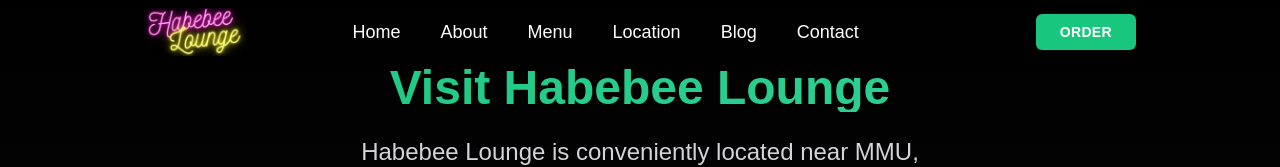
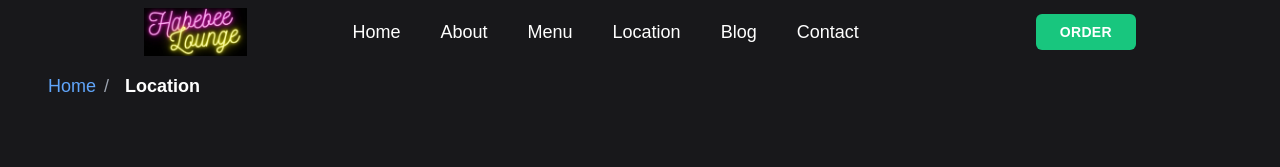
Before and after one commit to daikimedia/habebee, a Next.js app: page /location in a window 1280 px wide. Shown: the top 167 px of the page. Built offline with nearby package versions, Linux system fonts and the light colour scheme.

Commit message:
adding breadcrumbs

```diff
--- a/package.json
+++ b/package.json
@@ -22,6 +22,7 @@
   "devDependencies": {
     "@eslint/eslintrc": "^3",
     "@types/node": "^20",
+    "@types/prop-types": "^15.7.14",
     "@types/react": "^19",
     "@types/react-dom": "^19",
     "eslint": "^9",
--- a/src/app/about/page.tsx
+++ b/src/app/about/page.tsx
@@ -1,12 +1,45 @@
+import Link from "next/link";
 import About1 from "@/components/about/about1";
 import About2 from "@/components/about/about2";
 import Owner from "@/components/about/owner";
 import Video from "@/components/about/video";
 import Social from "@/components/social";
+import BreadcrumbSchema from "@/components/breadcrumbs/bread";
 
-export default function Home() {
+const breadcrumbs = [
+  { name: "Home", url: "/" },
+  { name: "About", url: "/about" },
+];
+
+export default function AboutPage() {
   return (
     <>
+      {/* Breadcrumb Schema for SEO */}
+      <BreadcrumbSchema breadcrumbs={breadcrumbs} />
+
+      {/* Breadcrumbs Section */}
+      <div className="bg-zinc-900 text-white py-3 px-6 shadow-md mt-[60px]">
+        <nav aria-label="breadcrumb" className="max-w-7xl mx-auto">
+          <div className="ml-6"> {/* Ye sirf breadcrumbs ko move karega */}
+            <ol className="flex items-center space-x-2 text-lg">
+              {breadcrumbs.map((crumb, index) => (
+                <li key={index} className="flex items-center">
+                  {index !== breadcrumbs.length - 1 ? (
+                    <Link href={crumb.url} className="hover:underline text-blue-400">
+                      {crumb.name}
+                    </Link>
+                  ) : (
+                    <span className="font-semibold">{crumb.name}</span>
+                  )}
+                  {index !== breadcrumbs.length - 1 && <span className="mx-2 text-gray-400">/</span>}
+                </li>
+              ))}
+            </ol>
+          </div>
+        </nav>
+      </div>
+
+      {/* About Page Sections */}
       <About1 />
       <About2 />
       <Owner />
--- a/src/app/blog/page.tsx
+++ b/src/app/blog/page.tsx
@@ -1,8 +1,41 @@
+import Link from "next/link";
 import { BLOG } from "@/components/blog/blog";
+import BreadcrumbSchema from "@/components/breadcrumbs/bread";
+
+const breadcrumbs = [
+  { name: "Home", url: "/" },
+  { name: "Blog", url: "/blog" },
+];
 
 export default function BlogPage() {
   return (
     <>
+      {/* Breadcrumb Schema for SEO */}
+      <BreadcrumbSchema breadcrumbs={breadcrumbs} />
+
+      {/* Breadcrumbs Section */}
+      <div className="bg-zinc-900 text-white py-3 px-6 shadow-md mt-[60px]">
+        <nav aria-label="breadcrumb" className="max-w-7xl mx-auto">
+          <div className="ml-6"> {/* Ye sirf breadcrumbs ko move karega */}
+            <ol className="flex items-center space-x-2 text-lg">
+              {breadcrumbs.map((crumb, index) => (
+                <li key={index} className="flex items-center">
+                  {index !== breadcrumbs.length - 1 ? (
+                    <Link href={crumb.url} className="hover:underline text-blue-400">
+                      {crumb.name}
+                    </Link>
+                  ) : (
+                    <span className="font-semibold">{crumb.name}</span>
+                  )}
+                  {index !== breadcrumbs.length - 1 && <span className="mx-2 text-gray-400">/</span>}
+                </li>
+              ))}
+            </ol>
+          </div>
+        </nav>
+      </div>
+
+      {/* Blog Content */}
       <BLOG />
     </>
   );
--- a/src/app/contact/page.tsx
+++ b/src/app/contact/page.tsx
@@ -1,10 +1,43 @@
+import Link from "next/link";
 import Form from "@/components/contact/form";
 import Group from "@/components/contact/group";
 import Map from "@/components/contact/map";
+import BreadcrumbSchema from "@/components/breadcrumbs/bread";
+
+const breadcrumbs = [
+  { name: "Home", url: "/" },
+  { name: "Contact", url: "/contact" },
+];
 
 export default function Contact() {
   return (
     <>
+      {/* Breadcrumb Schema for SEO */}
+      <BreadcrumbSchema breadcrumbs={breadcrumbs} />
+
+      {/* Breadcrumbs Section */}
+      <div className="bg-zinc-900 text-white py-3 px-6 shadow-md mt-[60px]">
+        <nav aria-label="breadcrumb" className="max-w-7xl mx-auto">
+          <div className="ml-6"> {/* Ye sirf breadcrumbs ko move karega */}
+            <ol className="flex items-center space-x-2 text-lg">
+              {breadcrumbs.map((crumb, index) => (
+                <li key={index} className="flex items-center">
+                  {index !== breadcrumbs.length - 1 ? (
+                    <Link href={crumb.url} className="hover:underline text-blue-400">
+                      {crumb.name}
+                    </Link>
+                  ) : (
+                    <span className="font-semibold">{crumb.name}</span>
+                  )}
+                  {index !== breadcrumbs.length - 1 && <span className="mx-2 text-gray-400">/</span>}
+                </li>
+              ))}
+            </ol>
+          </div>
+        </nav>
+      </div>
+
+      {/* Contact Page Content */}
       <Form />
       <Map />
       <Group />
--- a/src/app/location/page.tsx
+++ b/src/app/location/page.tsx
@@ -1,5 +1,12 @@
+import Link from "next/link";
+import Head from "next/head";
 import Location from "@/components/location/location";
-import Head from "next/head";
+import BreadcrumbSchema from "@/components/breadcrumbs/bread";
+
+const breadcrumbs = [
+  { name: "Home", url: "/" },
+  { name: "Location", url: "/location" },
+];
 
 const LocationPage = () => {
   return (
@@ -11,6 +18,33 @@ const LocationPage = () => {
           content="Visit Habebee Lounge in Cyberjaya, conveniently located near MMU, Mutiara Ville, and the hospital. Enjoy the best food in the area today!"
         />
       </Head>
+
+      {/* Breadcrumb Schema for SEO */}
+      <BreadcrumbSchema breadcrumbs={breadcrumbs} />
+
+      {/* Breadcrumbs Section */}
+      <div className="bg-zinc-900 text-white py-3 px-6 shadow-md mt-[60px]">
+        <nav aria-label="breadcrumb" className="max-w-7xl mx-auto">
+          <div className="ml-6"> {/* Ye sirf breadcrumbs ko move karega */}
+            <ol className="flex items-center space-x-2 text-lg">
+              {breadcrumbs.map((crumb, index) => (
+                <li key={index} className="flex items-center">
+                  {index !== breadcrumbs.length - 1 ? (
+                    <Link href={crumb.url} className="hover:underline text-blue-400">
+                      {crumb.name}
+                    </Link>
+                  ) : (
+                    <span className="font-semibold">{crumb.name}</span>
+                  )}
+                  {index !== breadcrumbs.length - 1 && <span className="mx-2 text-gray-400">/</span>}
+                </li>
+              ))}
+            </ol>
+          </div>
+        </nav>
+      </div>
+
+      {/* Location Content */}
       <Location />
     </>
   );
--- a/src/app/menu/page.tsx
+++ b/src/app/menu/page.tsx
@@ -1,15 +1,50 @@
 import type { Metadata } from "next";
+import Link from "next/link";
 import Menu from "@/components/menu/menu";
+import BreadcrumbSchema from "@/components/breadcrumbs/bread";
 
 export const metadata: Metadata = {
   title: "Menu | Western Food in Cyberjaya | Habebee Lounge",
   description: "Explore the menu at Habebee Lounge and discover the best Western food in Cyberjaya.",
 };
 
+const breadcrumbs = [
+  { name: "Home", url: "/" },
+  { name: "Menu", url: "/menu" },
+];
+
 export default function MenuPage() {
   return (
     <>
-      <Menu />
+      {/* Breadcrumb Schema for SEO */}
+      <BreadcrumbSchema breadcrumbs={breadcrumbs} />
+
+      {/* Breadcrumbs Section */}
+      <div className="bg-zinc-900 text-white py-3 px-6 shadow-md mt-[60px]">
+        <nav aria-label="breadcrumb" className="max-w-7xl mx-auto">
+          <div className="ml-6"> {/* Ye sirf breadcrumbs ko move karega */}
+            <ol className="flex items-center space-x-2 text-lg">
+              {breadcrumbs.map((crumb, index) => (
+                <li key={index} className="flex items-center">
+                  {index !== breadcrumbs.length - 1 ? (
+                    <Link href={crumb.url} className="hover:underline text-blue-400">
+                      {crumb.name}
+                    </Link>
+                  ) : (
+                    <span className="font-semibold">{crumb.name}</span>
+                  )}
+                  {index !== breadcrumbs.length - 1 && <span className="mx-2 text-gray-400">/</span>}
+                </li>
+              ))}
+            </ol>
+          </div>
+        </nav>
+      </div>
+
+      {/* Menu Section */}
+      <div>
+        <Menu />
+      </div>
     </>
   );
 }
--- a/src/components/blog/blog.tsx
+++ b/src/components/blog/blog.tsx
@@ -196,7 +196,7 @@ export const BLOG = () => {
   ];
 
   return (
-    <main className="bg-gradient-to-b from-[#0A0A0A] to-[#121212] min-h-screen py-16">
+    <main className="bg-zinc-900 min-h-screen py-16">
       <div className="max-w-6xl mx-auto px-6">
         <div className="text-center mb-16 relative">
           <div className="absolute w-32 h-32 bg-green-500/20 rounded-full blur-3xl -top-12 left-1/2 -translate-x-1/2 z-0"></div>
--- /dev/null
+++ b/src/components/breadcrumbs/bread.tsx
@@ -0,0 +1,45 @@
+import Head from 'next/head';
+import PropTypes from 'prop-types';
+
+interface Breadcrumb {
+  name: string;
+  url: string;
+}
+
+interface BreadcrumbSchemaProps {
+  breadcrumbs: Breadcrumb[];
+}
+
+const BreadcrumbSchema: React.FC<BreadcrumbSchemaProps> = ({ breadcrumbs }) => {
+  const breadcrumbList = breadcrumbs.map((crumb, index) => ({
+    "@type": "ListItem",
+    "position": index + 1,
+    "name": crumb.name,
+    "item": crumb.url
+  }));
+
+  const jsonLd = {
+    "@context": "https://schema.org/",
+    "@type": "BreadcrumbList",
+    "itemListElement": breadcrumbList
+  };
+
+  return (
+    <Head>
+      <script type="application/ld+json">
+        {JSON.stringify(jsonLd)}
+      </script>
+    </Head>
+  );
+};
+
+BreadcrumbSchema.propTypes = {
+  breadcrumbs: PropTypes.arrayOf(
+    PropTypes.shape({
+      name: PropTypes.string.isRequired,
+      url: PropTypes.string.isRequired
+    })
+  ).isRequired
+};
+
+export default BreadcrumbSchema;
--- a/src/components/comman/navbar.tsx
+++ b/src/components/comman/navbar.tsx
@@ -10,7 +10,7 @@ export default function Navbar() {
   }
 
   return (
-    <header className="w-full bg-transparent absolute top-0 left-0 z-50">
+    <header className="w-full bg-zinc-900 absolute top-0 left-0 z-50">
       <div className="container mx-auto flex h-16 items-center px-4">
         <Link href="/" className="flex items-center gap-2">
           <img
--- a/src/components/location/location.tsx
+++ b/src/components/location/location.tsx
@@ -13,7 +13,7 @@ const Location = () => {
           content="Visit Habebee Lounge in Cyberjaya, conveniently located near MMU, Mutiara Ville, and the hospital. Enjoy the best food in the area today!"
         />
       </Head>
-      <main className="min-h-screen bg-gradient-to-b from-black to-zinc-900 text-white">
+      <main className="min-h-screen bg-zinc-900 text-white">
         <div className="container mx-auto px-4 py-16">
           <div className="text-center mb-16 space-y-6">
             <h1 className="text-5xl font-extrabold bg-gradient-to-r from-[#18C67E] to-emerald-400 bg-clip-text text-transparent animate-fade-in">
```
Also changed, not shown: 1 other file (tests, documents, lock files or other folders). Lines whose indentation alone changed are shown as unchanged.
